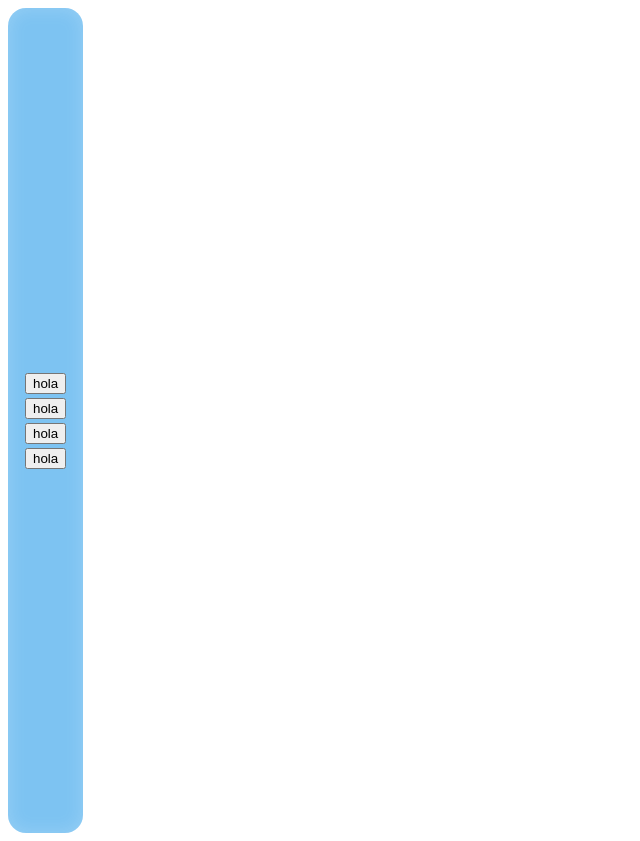
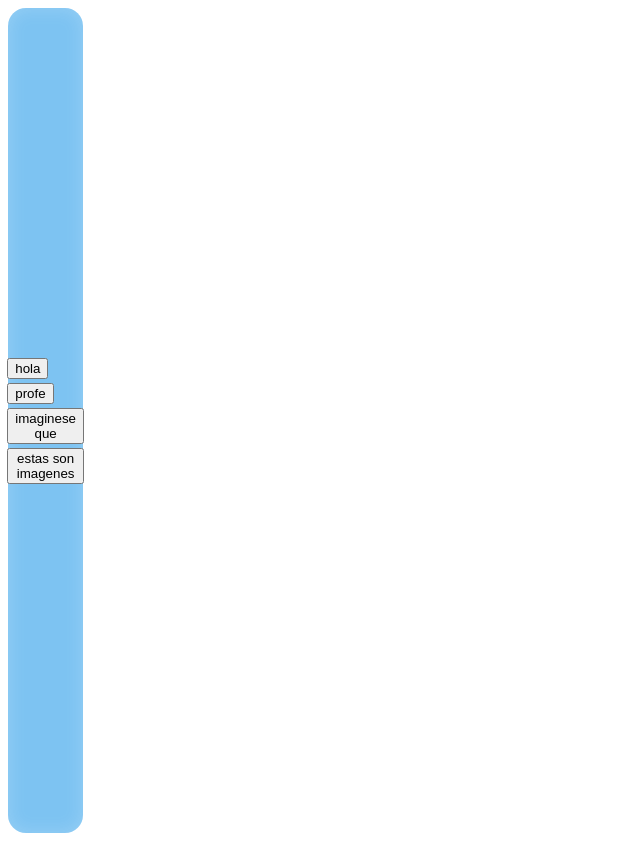
Before and after one commit to Indistoupia/indistoupia.github.io, a plain HTML site: page index.html in a window 1280 px wide. Shown: the whole page, without its empty margins (0-640 px from the left). Drawn offline with Linux system fonts and the light colour scheme.

Commit message:
actualizacion ñam ñaam
actualizacion samsung a22 SMA22/DSN

```diff
--- a/index.html
+++ b/index.html
@@ -20,17 +20,17 @@
                 </tr>
                 <tr>
                     <td>
-                        <button>hola</button>
+                        <button>profe</button>
                     </td>
                 </tr>
                 <tr>
                     <td>
-                        <button>hola</button>
+                        <button>imaginese que</button>
                     </td>
                 </tr>
                 <tr>
                     <td>
-                        <button>hola</button>
+                        <button>estas son imagenes</button>
                     </td>
                 </tr>
             </table>
```
